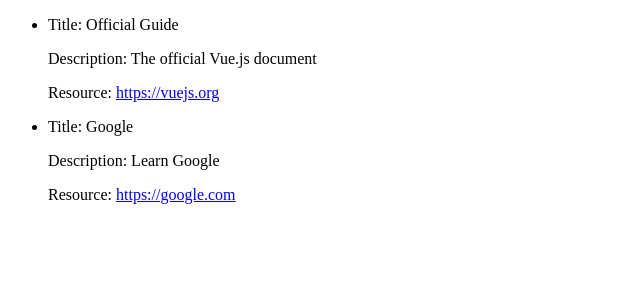
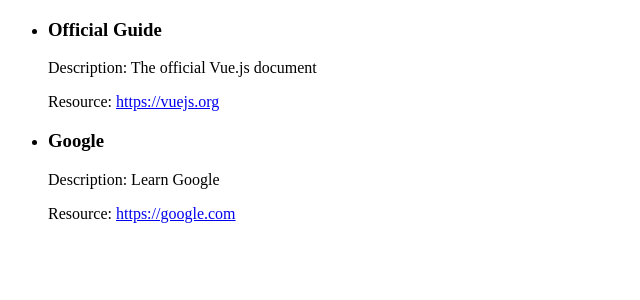
Before and after one commit to cyrilmarois/udemy-vue, a Vue app in the folder Projects/learning/: page / in a window 1280 px wide. Shown: the top 300 px of the page, without its empty margins (0-640 px from the left). Built offline with nearby package versions, Linux system fonts and the light colour scheme.

Commit message:
feat(course): Move lesson into CourseGoal

```diff
--- a/Projects/learning/src/App.vue
+++ b/Projects/learning/src/App.vue
@@ -1,24 +1,22 @@
 <template>
   <ul>
-    <li v-for="storedResource in storedResources" :key="storedResource.id">
-      <p>
-        <span>Title</span>: <span>{{ storedResource.title }}</span>
-      </p>
-      <p>
-        <span>Description</span>: <span>{{ storedResource.description }}</span>
-      </p>
-      <p>
-        <span>Resource</span>:
-        <span>
-          <a :href="storedResource.link">{{ storedResource.link }}</a>
-        </span>
-      </p>
-    </li>
+    <CourseItem
+      v-for="storedResource in storedResources"
+      :key="storedResource.id"
+      v-bind="storedResource"
+    >
+    </CourseItem>
   </ul>
 </template>
 
 <script>
+import CourseItem from './components/CourseItem.vue';
+
 export default {
+  components: {
+    CourseItem,
+  },
+
   data() {
     return {
       storedResources: [
--- /dev/null
+++ b/Projects/learning/src/components/CourseItem.vue
@@ -0,0 +1,33 @@
+<template>
+  <li>
+    <h3>{{ title }}</h3>
+    <p>
+      <span>Description</span>: <span>{{ description }}</span>
+    </p>
+    <p>
+      <span>Resource</span>:
+      <span>
+        <a :href="link">{{ link }}</a>
+      </span>
+    </p>
+  </li>
+</template>
+
+<script>
+export default {
+  props: {
+    title: {
+      type: String,
+      required: true,
+    },
+    description: {
+      type: String,
+      required: true,
+    },
+    link: {
+      type: String,
+      required: true,
+    },
+  },
+};
+</script>
```
